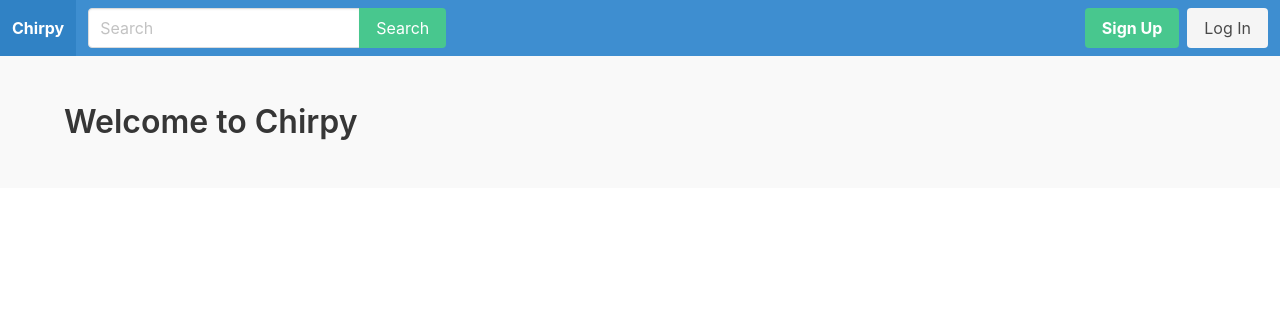
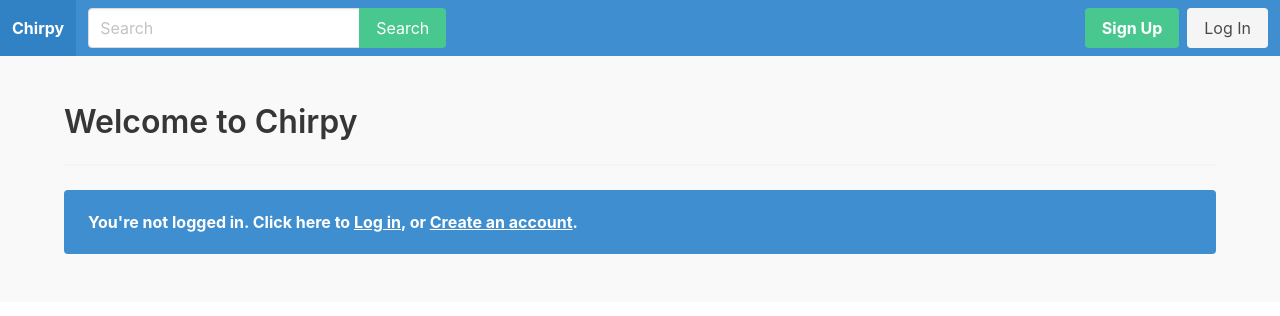
Before and after one commit to ahmuh1306/chirpy, a Django app: page / in a window 1280 px wide. Shown: the top 316 px of the page. Run offline with Django 3.2, Linux system fonts and the light colour scheme; parts of the project's set-up code (start-up, migrations or seed data) failed here and were passed over.

Commit message:
Added a authentication check on frontpage with a link to feed

```diff
--- a/apps/core/templates/core/frontpage.html
+++ b/apps/core/templates/core/frontpage.html
@@ -5,6 +5,18 @@
         <div class="columns">
             <div class="column is-12">
                 <h1 class="title">Welcome to Chirpy</h1>
+
+                <hr>
+
+                {% if request.user.is_authenticated %}
+                    <div class="notification is-info">
+                        <strong>You're logged in. Click here to go to your <a href="{% url 'feed' %}">Feed</a>.</strong>
+                    </div>
+                {% else %}
+                <div class="notification is-info">
+                    <strong>You're not logged in. Click here to <a href="{% url 'login' %}">Log in</a>, or <a href="{% url 'signup' %}">Create an account</a>.</strong>
+                </div>
+                {% endif %}
             </div>
         </div>
     </div>
```
